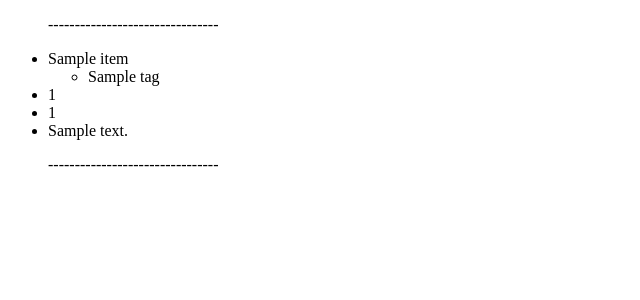
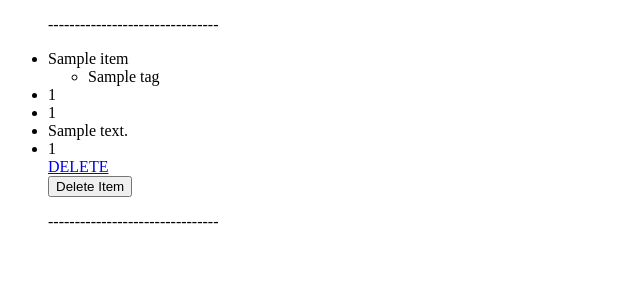
Before and after one commit to brandon-schabel/HobbyOrganizer, a Flask app: template templates/view.html in a window 1280 px wide. Shown: the top 300 px of the page, without its empty margins (0-640 px from the left). Run offline with Flask 2, Linux system fonts and the light colour scheme; the template is opened without the code that fills it: most values are stand-ins (such as "Sample title", 1, 10 or a date in 2020); parts of the project's set-up code (start-up, migrations or seed data) failed here and were passed over; some libraries are stand-ins or nearby versions.

Commit message:
Add delete option to view

```diff
--- a/app.py
+++ b/app.py
@@ -9,6 +9,7 @@ import os
 from app_config import *
 from flask_login import LoginManager, login_required, login_user
 from User import User
+from bson.objectid import ObjectId
 #https://flask-login.readthedocs.io/en/latest/#installation
 #understanding url_for https://www.youtube.com/watch?v=Ofy_jRHE3no
 
@@ -153,6 +154,26 @@ def view():
     print(user_items)
     return render_template('view.html', user_items = user_items)
 
+@app.route('/delete/<_id>', methods=['GET', 'POST'])
+@login_required
+def delete(_id):
+    #if request.method == 'POST':
+        #print(request.form)
+        #print(tool_db.find_one({'_id': str(_id)}))
+        #tool_db.remove({"_id": str(_id)})
+    #print(tool_db.find_one({'_id': _id}))
+    delete_from_db(_id)
+    return redirect(url_for('view'))
+
+
+def delete_from_db(_id):
+    print(_id)
+    print(str(_id))
+    print(tool_db.find_one({"_id": ObjectId(_id)}))
+    tool_db.remove({"_id": ObjectId(_id)})
+    print("deleted %s" % (_id))
+    #return "deleted %s" % (_id)
+
 
 if __name__ == '__main__':
     #app.run(debug=True)
--- a/templates/view.html
+++ b/templates/view.html
@@ -17,6 +17,12 @@
                 <li>{{item.bin_number}}</li>
                 <li>{{ item.drawer_number}}</li>
                 <li>{{ item.comment}}</li>
+                <li>{{ item._id }} </li>
+
+                <a href="{{ url_for('delete', _id=item._id)}}">DELETE</a>
+                <form action="{{ url_for('delete',_id=item._id) }}" method="POST">
+                    <input type="submit" value="Delete Item" />
+                </form>
                 <p>--------------------------------</p>
             {% endfor %}
         </ul>
```
